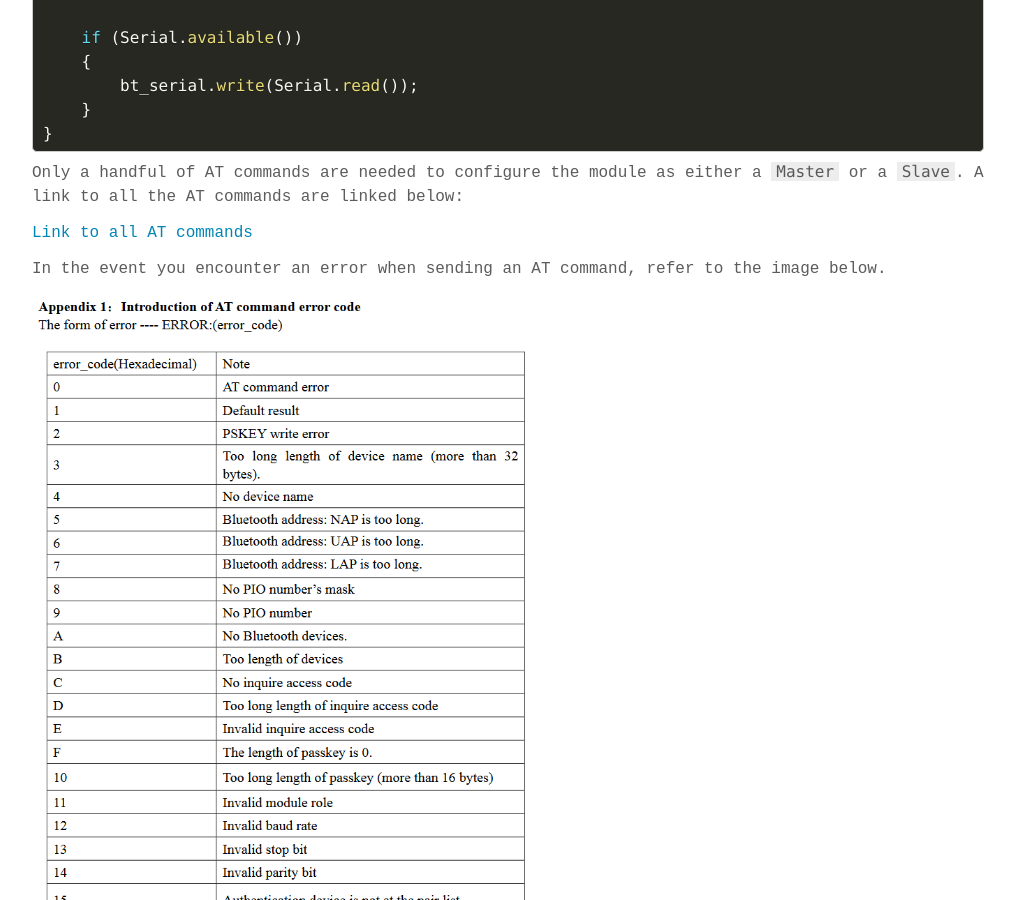
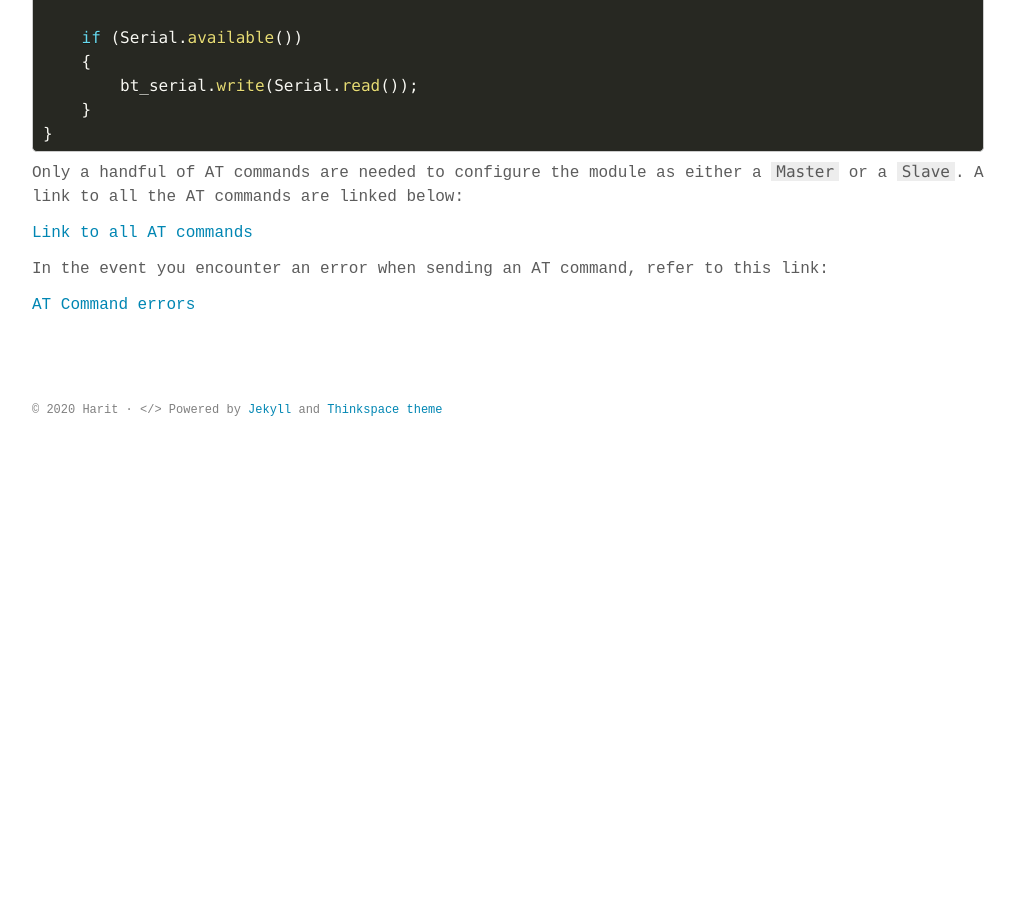
Before and after one commit to hshah89/hshah89.github.io, a Jekyll site: the page built from _posts/2020-01-25-hc-05.md, in a window 1280 px wide and 900 px high, scrolled down 2276 px. Shown: the whole window, without its empty margins (132-1147 px from the left). Built offline with Jekyll 4.4.1, drawn with Linux system fonts in a browser that asks for light colours; some web fonts are replaced; after the commit the page ends 2743 px from its top, so only the background shows below that; some of the changed text lies outside the part shown.

Commit message:
Update 2020-01-25-hc-05.md

```diff
--- a/_posts/2020-01-25-hc-05.md
+++ b/_posts/2020-01-25-hc-05.md
@@ -90,6 +90,6 @@ Only a handful of AT commands are needed to configure the module as either a `Ma
 
 [Link to all AT commands](https://www.itead.cc/wiki/Serial_Port_Bluetooth_Module_(Master/Slave)_:_HC-05)
 
-In the event you encounter an error when sending an AT command, refer to the image below.
+In the event you encounter an error when sending an AT command, refer to this link:
 
-<img src="{{ "/images/hc_05/hc-05_at_commands.png" | prepend: site.baseurl }}" width="500px" align="middle">
+[AT Command errors]({{ "/images/hc_05/hc-05_at_commands.png" | prepend: site.baseurl }})
```
Also changed, not shown: other parts of _posts/2020-01-25-hc-05.md (+2 -2 lines).
